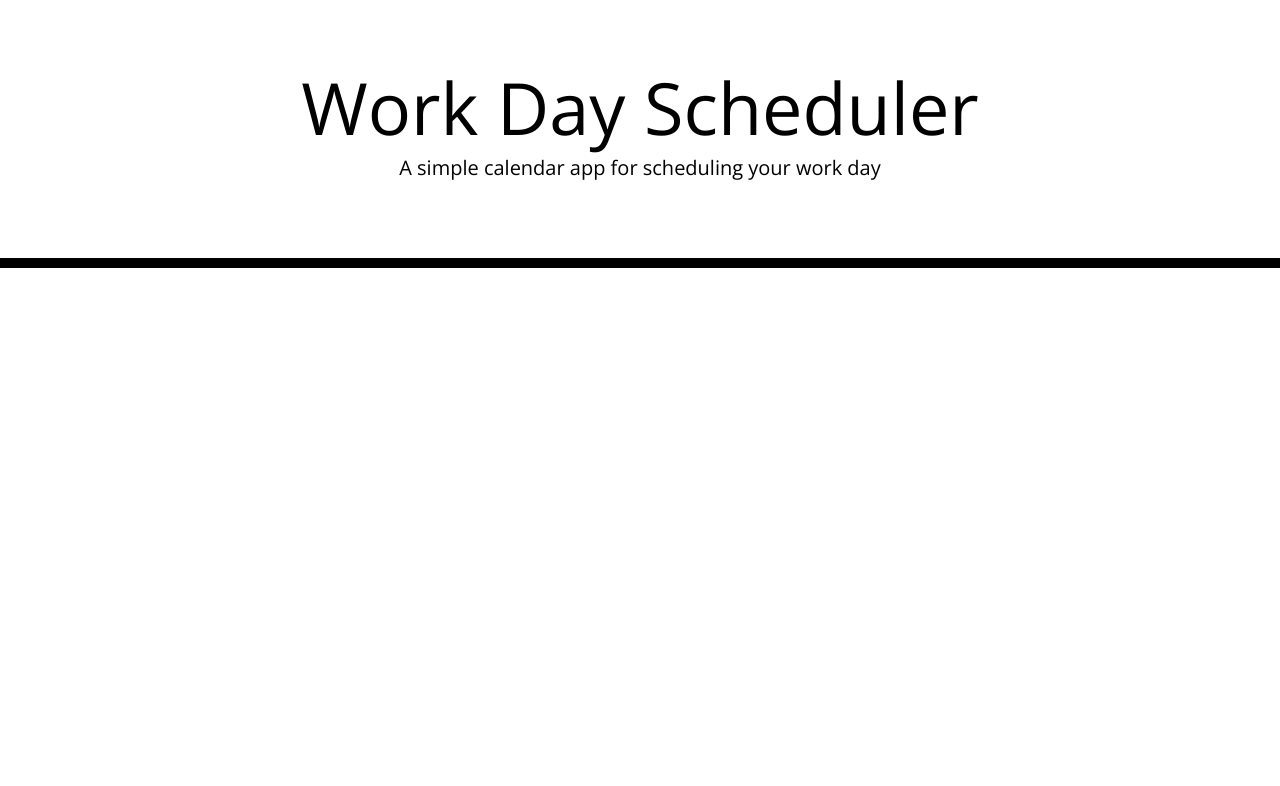
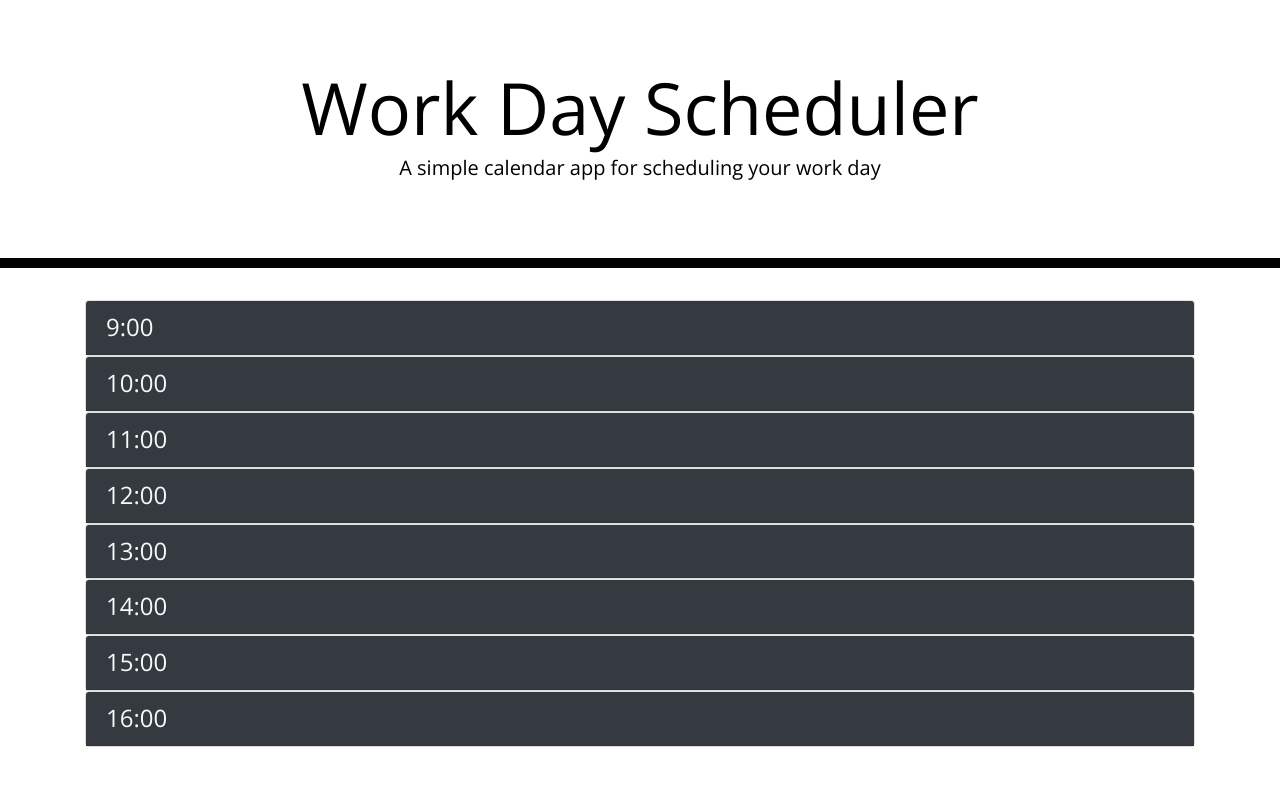
Before and after one commit to tylers22/Challenge05-WorkDayScheduler, a plain HTML site: page index.html in a window 1280 px wide. Drawn offline with nearby package versions, Linux system fonts and the light colour scheme.

Commit message:
added timeslots

```diff
--- a/index.html
+++ b/index.html
@@ -30,6 +30,69 @@
     </header>
     <div class="container">
       <!-- Timeblocks go here -->
+        <div class="card">
+          <h4 class="card-header bg-dark text-light d-flex align-items-center">
+            9:00
+          </h4>
+          <ul id="list-toDo" class="list-group list-group-flush">
+          </ul>
+        </div>
+
+        <div class="card">
+          <h4 class="card-header bg-dark text-light d-flex align-items-center">
+            10:00
+          </h4>
+          <ul id="list-toDo" class="list-group list-group-flush">
+          </ul>
+        </div>
+
+        <div class="card">
+          <h4 class="card-header bg-dark text-light d-flex align-items-center">
+            11:00
+          </h4>
+          <ul id="list-toDo" class="list-group list-group-flush">
+          </ul>
+        </div>
+
+        <div class="card">
+          <h4 class="card-header bg-dark text-light d-flex align-items-center">
+            12:00
+          </h4>
+          <ul id="list-toDo" class="list-group list-group-flush">
+          </ul>
+        </div>
+
+        <div class="card">
+          <h4 class="card-header bg-dark text-light d-flex align-items-center">
+            13:00
+          </h4>
+          <ul id="list-toDo" class="list-group list-group-flush">
+          </ul>
+        </div>
+
+        <div class="card">
+        <h4 class="card-header bg-dark text-light d-flex align-items-center">
+          14:00
+        </h4>
+        <ul id="list-toDo" class="list-group list-group-flush">
+        </ul>
+        </div>
+
+        <div class="card">
+        <h4 class="card-header bg-dark text-light d-flex align-items-center">
+          15:00
+        </h4>
+        <ul id="list-toDo" class="list-group list-group-flush">
+        </ul>
+        </div>
+
+        <div class="card">
+          <h4 class="card-header bg-dark text-light d-flex align-items-center">
+            16:00
+          </h4>
+          <ul id="list-toDo" class="list-group list-group-flush">
+          </ul>
+          </div>
     </div>
 
     <script src="https://code.jquery.com/jquery-3.4.1.min.js"></script>
```
